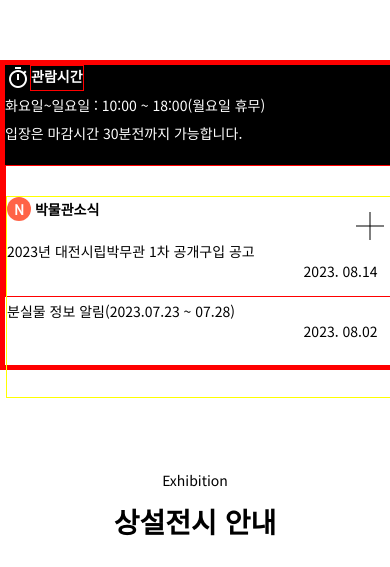
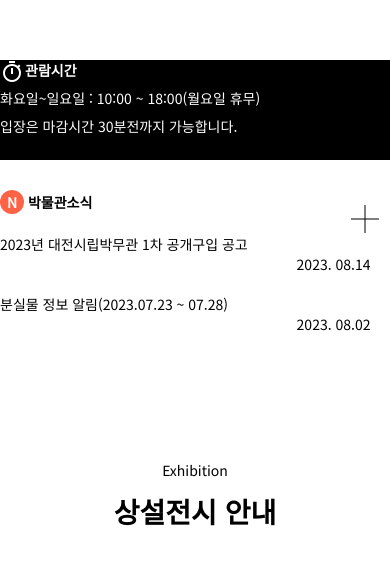
Before and after one commit to parkchanse/project_museum, a website: page index.html in a window 390 px wide. Shown: the part 784-1351 px from the top of the page. Drawn offline with nearby package versions, Linux system fonts and the light colour scheme.

Commit message:
[Docs] 문서 수정
코드의 오류가 있어서 수정했습니다

#Resolves: #1

```diff
--- a/css/style.css
+++ b/css/style.css
@@ -1709,7 +1709,6 @@ header {
     .section02 {
         margin-top: 0;
         height: 300px;
-        border: 5px solid red;
     }
 
     .section02_container {
@@ -1727,7 +1726,6 @@ header {
     }
 
     .box_right_box .inner strong {
-        border: 1px solid red;
         display: inline-block;
 
     }
@@ -1751,14 +1749,12 @@ header {
     }
 
     .box_left_box {
-        border: 1px solid red;
         width: 100%;
         height: 100px;
         padding-top: 30px;
     }
 
     .box_left_box .inner {
-        border: 1px solid yellow;
         height: 200px;
     }
 
--- a/js/artifact.js
+++ b/js/artifact.js
@@ -1,7 +1,10 @@
-fetch('https://goweather.herokuapp.com/weather/{city}')
+// https://github.com/robertoduessmann/weather-api?tab=readme-ov-file
+
+fetch('https://goweather.herokuapp.com/weather/Curitiba')
   .then((response) => response.json())
   .then((data) => {
     // console.log(data)
+    // console.log(data.forecast)
     // console.log(data.forecast)
     // console.log(data.forecast[0])
     // console.log(data.forecast[0].day, data.forecast[0].temperature)
```
